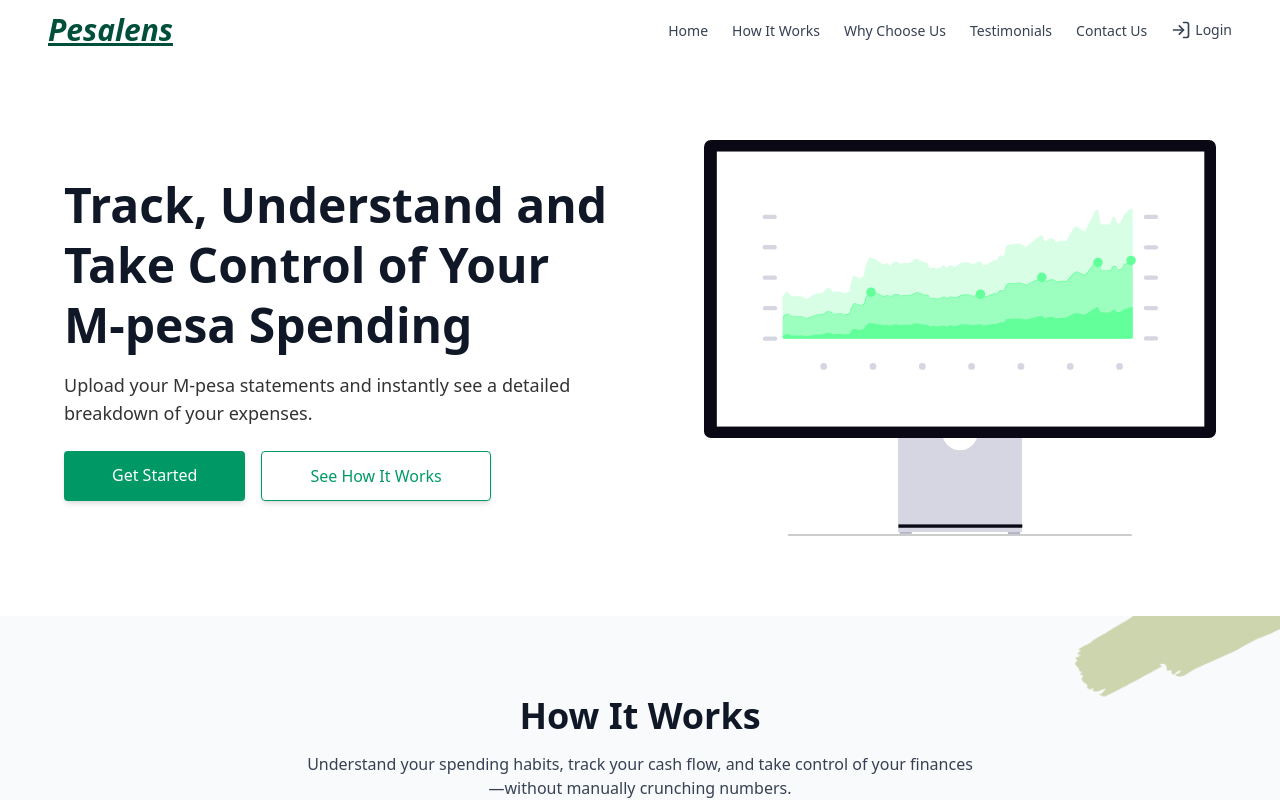
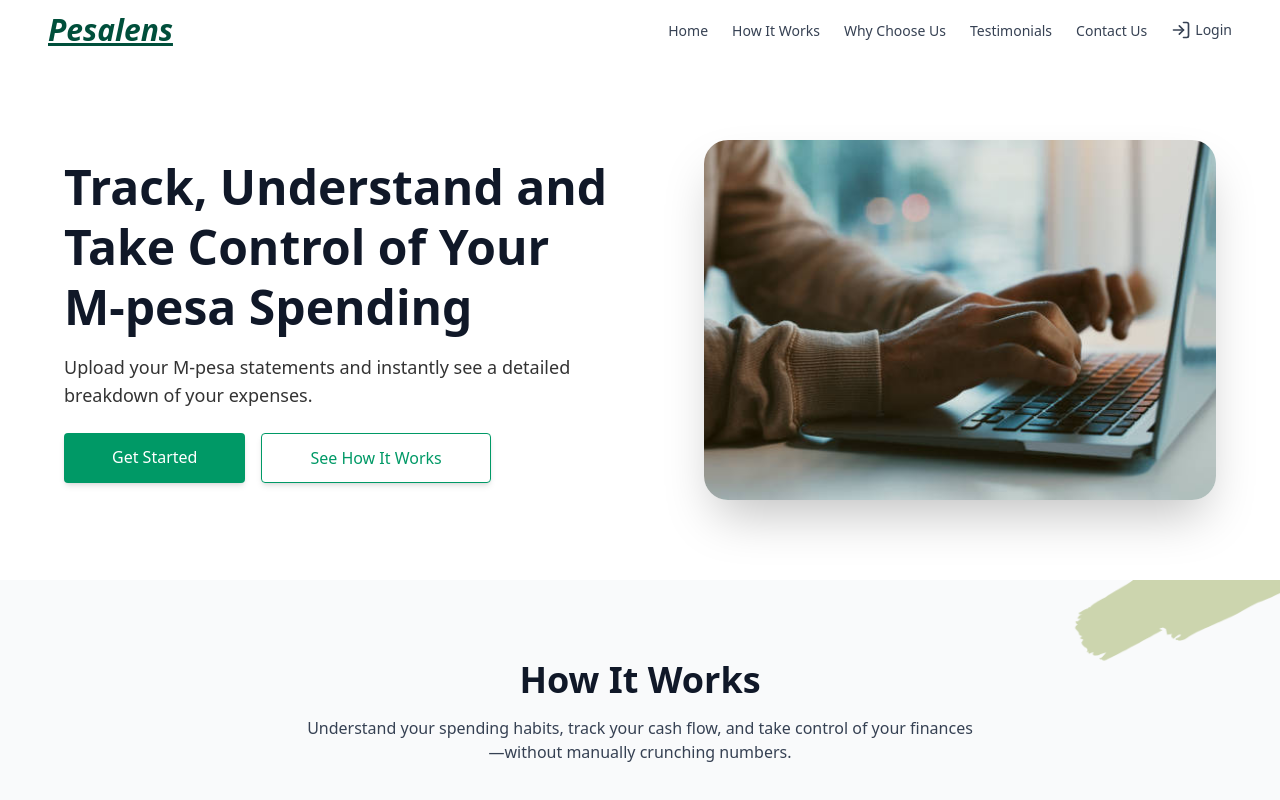
Before and after one commit to samuelkaranja/pesalens, a React (Vite) app: page / in a window 1280 px wide. Shown: the top 800 px of the page. Built offline with nearby package versions, Linux system fonts and the light colour scheme.

Commit message:
Replaced the illustration in the hero section with an image

```diff
--- a/package.json
+++ b/package.json
@@ -15,6 +15,7 @@
     "@tailwindcss/vite": "^4.1.11",
     "react": "^19.1.1",
     "react-dom": "^19.1.1",
+    "react-hook-form": "^7.62.0",
     "react-icons": "^5.5.0",
     "react-redux": "^9.2.0",
     "react-router-dom": "^7.8.0",
--- a/src/components/Hero/Hero.tsx
+++ b/src/components/Hero/Hero.tsx
@@ -1,5 +1,6 @@
 import React from "react";
-import finance from "../../assets/finance.svg";
+//import finance from "../../assets/finance.svg";
+import type from "../../assets/typing.jpg";
 import { scrollToSection } from "../../utils/scrollToSection";
 import { Link } from "react-router-dom";
 
@@ -34,11 +35,11 @@ const Hero: React.FC = () => {
         </div>
 
         {/* Right Image */}
-        <div className="w-full md:w-1/2 flex justify-center md:justify-end">
+        <div className="w-full h-[45vh] md:w-1/2 flex justify-center md:justify-end">
           <img
-            src={finance}
+            src={type}
             alt="Finance illustration"
-            className="w-full max-w-sm sm:max-w-md lg:max-w-lg"
+            className="w-full max-w-sm sm:max-w-md lg:max-w-lg rounded-3xl shadow-2xl object-cover"
           />
         </div>
       </div>
--- a/src/pages/SignUp/SignUp.tsx
+++ b/src/pages/SignUp/SignUp.tsx
@@ -29,7 +29,7 @@ const SignUp: React.FC = () => {
         <form onSubmit={handleSubmit}>
           <FormInput
             label="Full Name"
-            name="name"
+            name="fullname"
             type="text"
             value={formData.fullname}
             onChange={handleChange}
```
Also changed, not shown: src/assets/typing.jpg (added), 1 other file (tests, documents, lock files or other folders).
